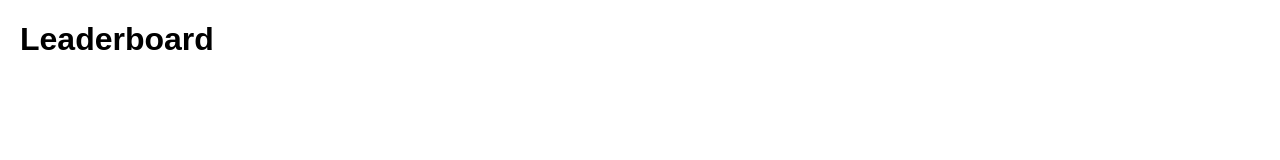
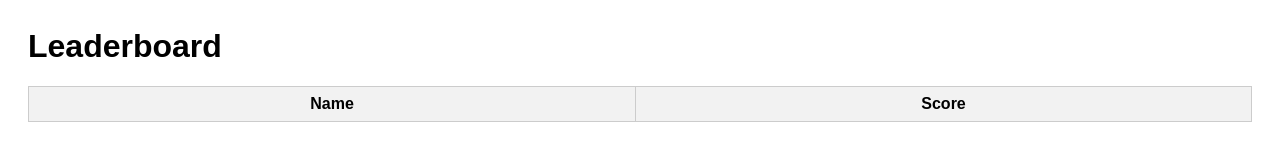
Before and after one commit to jeremydavis816/game, a plain HTML site: page leaderboard.html in a window 1280 px wide. Drawn offline with Linux system fonts and the light colour scheme.

Commit message:
Add files via upload

```diff
--- a/leaderboard.html
+++ b/leaderboard.html
@@ -1,13 +1,23 @@
 
-<!DOCTYPE html>
 <html>
 <head>
     <title>Leaderboard</title>
-    <link rel="stylesheet" href="style.css">
+    <style>
+        body { font-family: Arial, sans-serif; padding: 20px; }
+        table { border-collapse: collapse; width: 100%; }
+        th, td { border: 1px solid #ccc; padding: 8px; text-align: center; }
+        th { background-color: #f2f2f2; }
+        .correct { background-color: #c8e6c9; }
+        .incorrect { background-color: #ffcdd2; }
+    </style>
 </head>
 <body>
     <h1>Leaderboard</h1>
-    <div id="leaderboardContainer"></div>
-    <script src="leaderboard.js"></script>
+    <table>
+        <tr>
+            <th>Name</th>
+            <th>Score</th>
+</tr>
+    </table>
 </body>
 </html>
```
